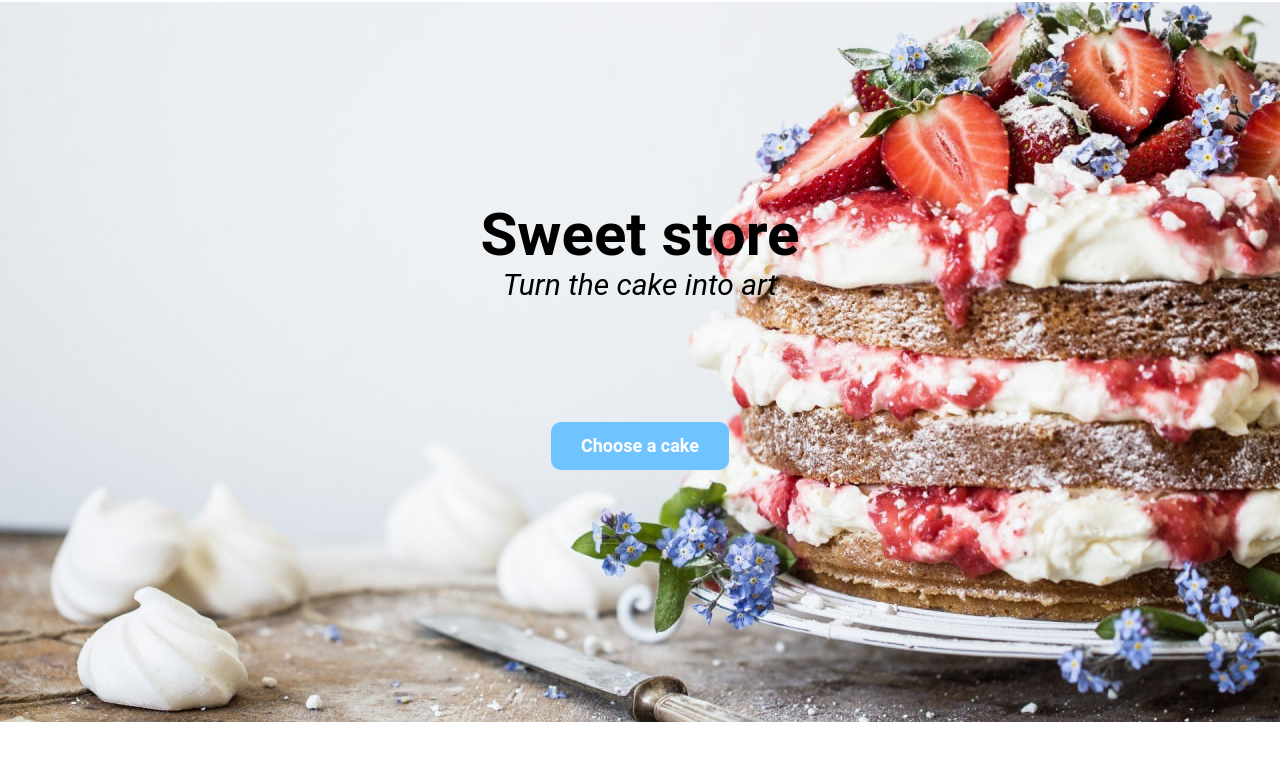
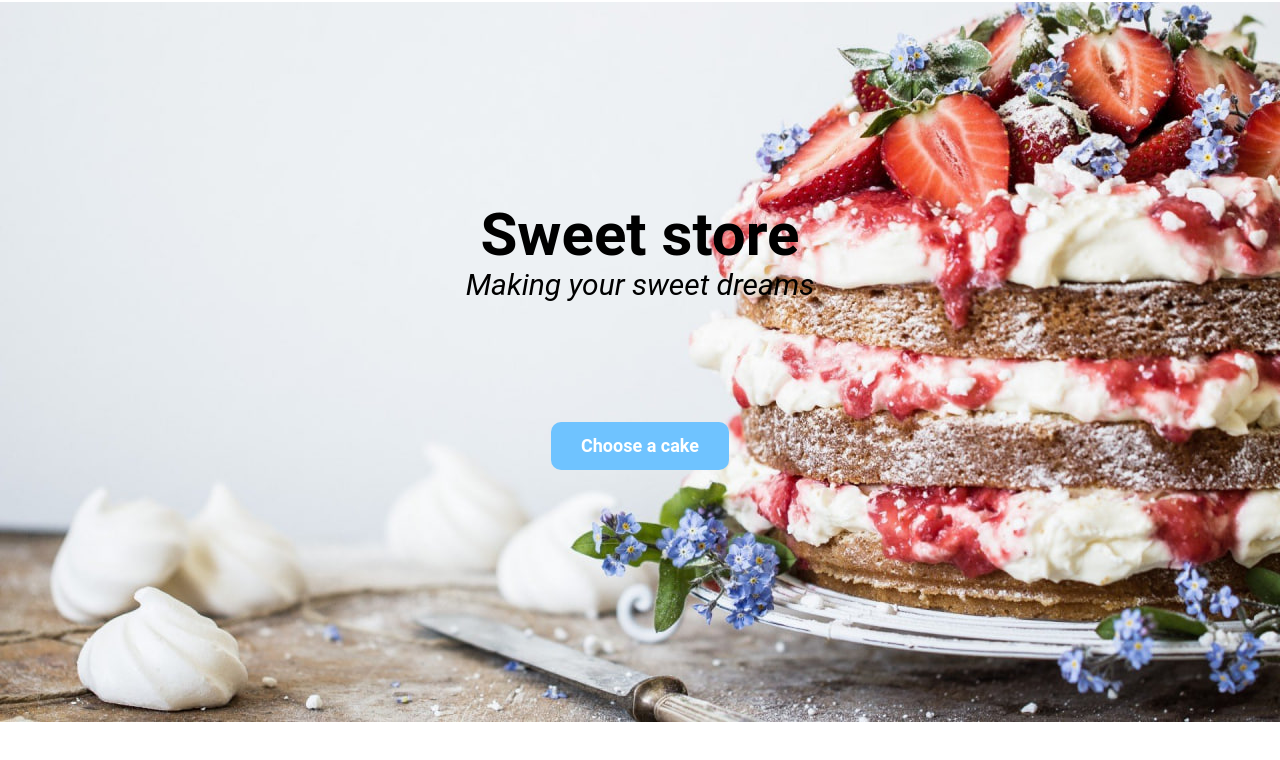
Before and after one commit to kaat-ee/google-analytics-test, a plain HTML site: page lending2/index.html in a window 1280 px wide. Shown: the part 58-818 px from the top of the page. Drawn offline with Linux system fonts and the light colour scheme; a web font is replaced by a local one.

Commit message:
update text

```diff
--- a/lending2/index.html
+++ b/lending2/index.html
@@ -48,7 +48,7 @@
             </div>
 
             <div class="main_quote">
-                Turn the cake into art
+                Making your sweet dreams
             </div>
         </div>
 
```
